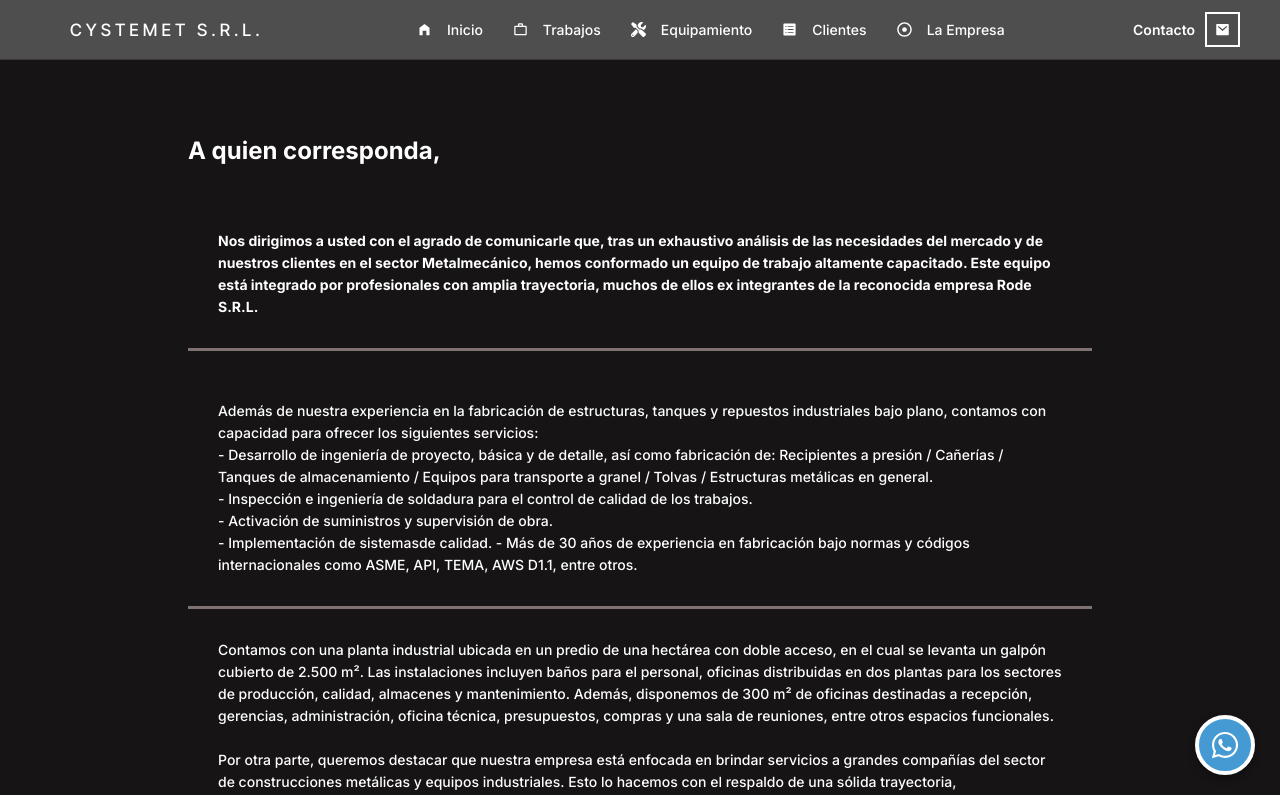
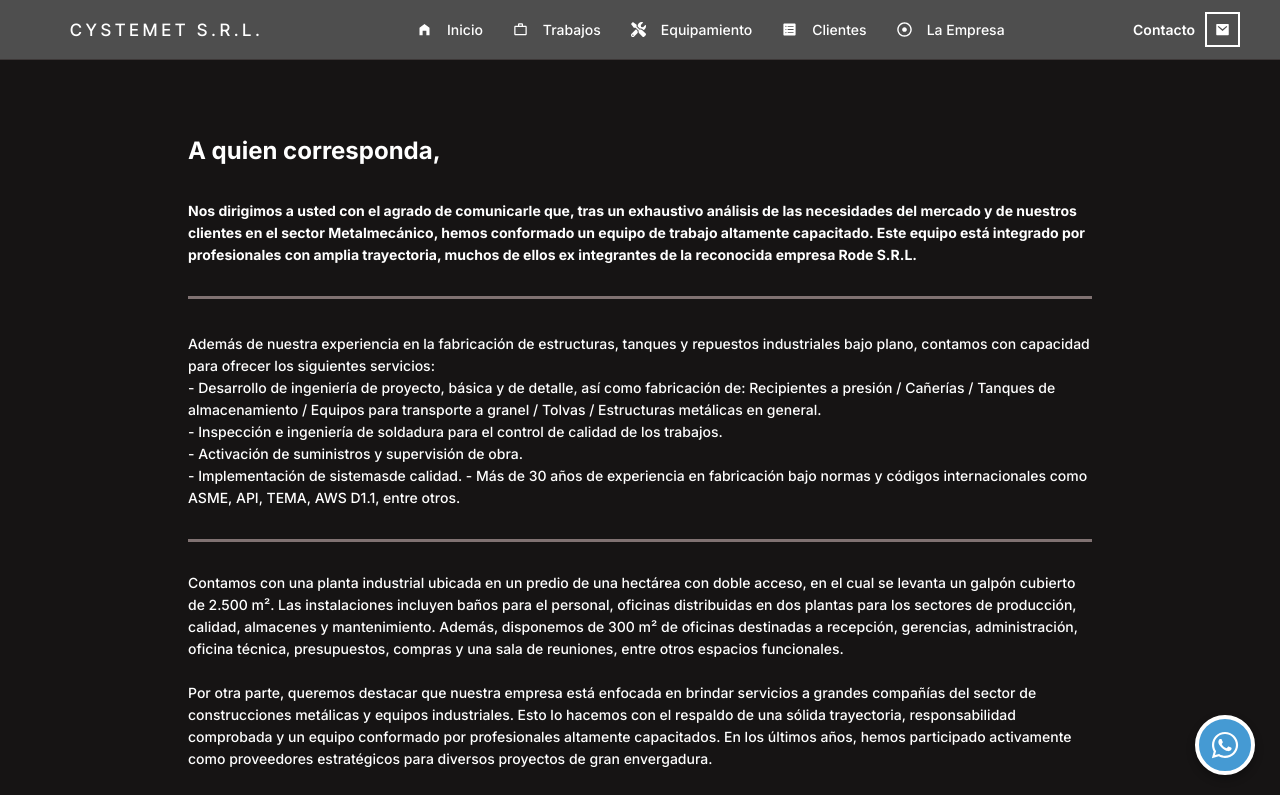
Before and after one commit to renzoorlandini/cystemet-web, a React (Vite) app: page /about in a window 1280 px wide. Shown: the top 795 px of the page. Built offline with nearby package versions, Linux system fonts and the light colour scheme; a web font is replaced by a local one.

Commit message:
Final Line N7

```diff
--- a/src/pages/about/AboutPage.jsx
+++ b/src/pages/about/AboutPage.jsx
@@ -28,7 +28,10 @@ const AboutPage = () => {
 
               <div>
                 <h4
-                  style={{ borderBottom: "3px solid #807272", padding: "30px" }}
+                  style={{
+                    borderBottom: "3px solid #807272",
+                    paddingBottom: "30px",
+                  }}
                 >
                   Nos dirigimos a usted con el agrado de comunicarle que, tras
                   un exhaustivo análisis de las necesidades del mercado y de
@@ -38,7 +41,11 @@ const AboutPage = () => {
                   ellos ex integrantes de la reconocida empresa Rode S.R.L.
                 </h4>
                 <div
-                  style={{ borderBottom: "3px solid #807272", padding: "30px" }}
+                  style={{
+                    borderBottom: "3px solid #807272",
+                    paddingBottom: "30px",
+                    paddingTop: "15px",
+                  }}
                 >
                   Además de nuestra experiencia en la fabricación de
                   estructuras, tanques y repuestos industriales bajo plano,
@@ -59,7 +66,8 @@ const AboutPage = () => {
                 <div
                   style={{
                     borderBottom: "3px solid #8072720",
-                    padding: "30px",
+                    paddingBottom: "30px",
+                    paddingTop: "30px",
                   }}
                 >
                   Contamos con una planta industrial ubicada en un predio de una
@@ -91,7 +99,6 @@ const AboutPage = () => {
                   <br />
                   Quedamos a disposición para ampliar cualquier información o
                   coordinar una reunión.
-                  <br />
                 </div>
               </div>
             </div>
```
